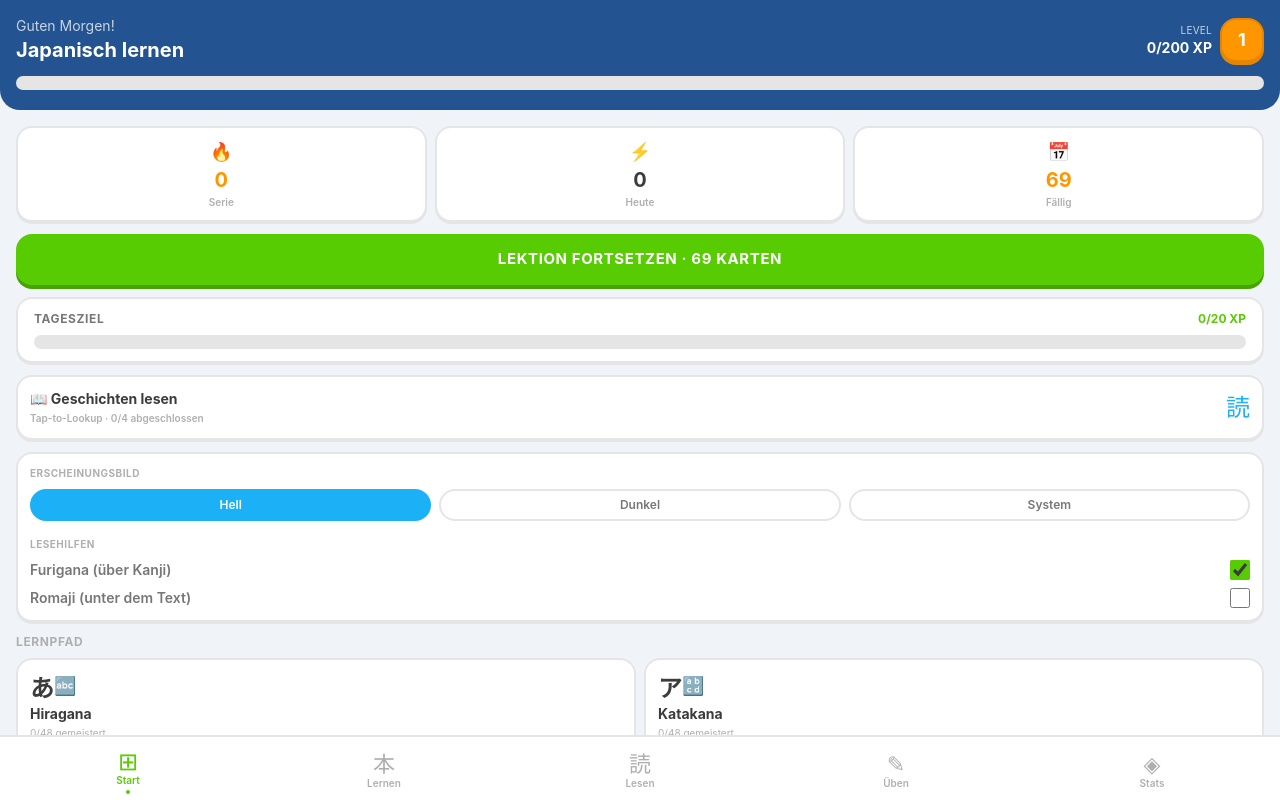
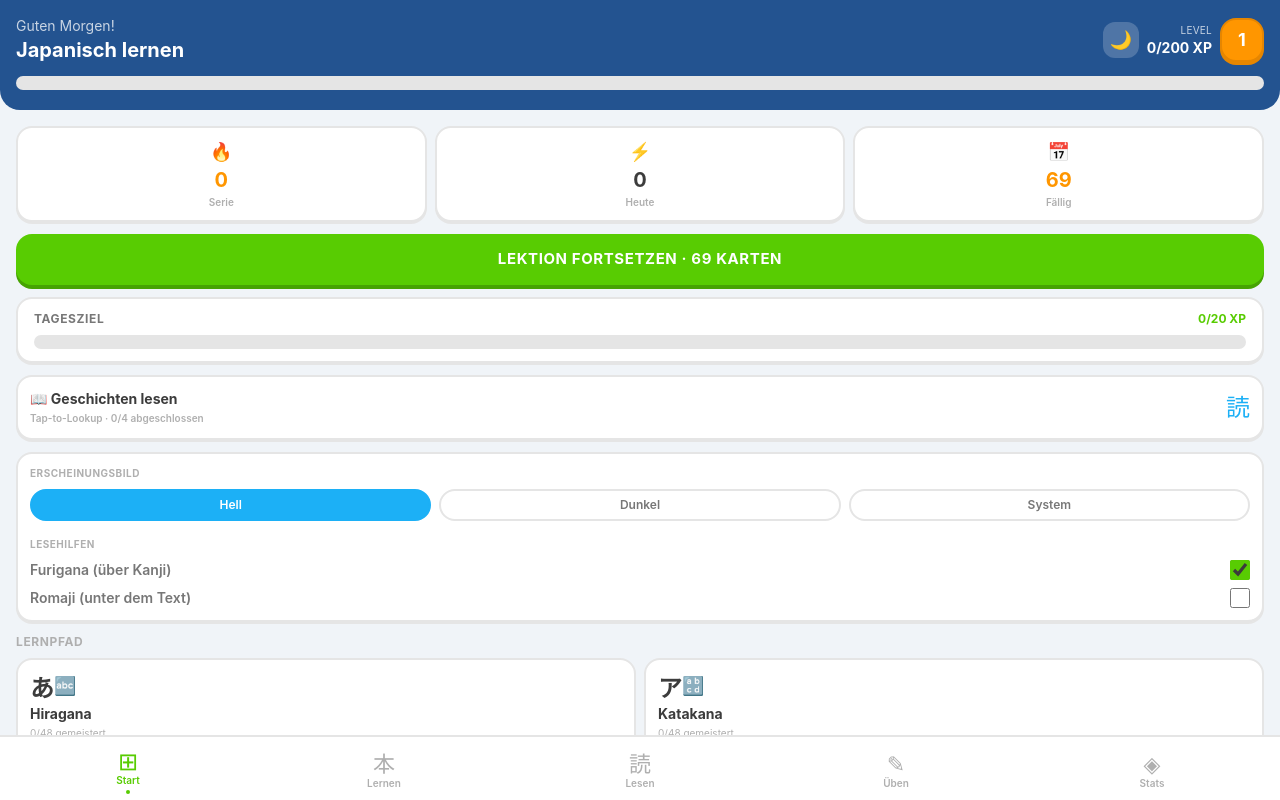
Before and after one commit to Dobolino/Japan-App, a React (Vite) app: page / in a window 1280 px wide. Built offline with nearby package versions, Linux system fonts and the light colour scheme.

Commit message:
Add theme toggle to header, always show reading in practice and grammar

```diff
--- a/src/components/practice/FlashcardFace.tsx
+++ b/src/components/practice/FlashcardFace.tsx
@@ -140,6 +140,10 @@ export default function FlashcardFace({
               {isJpFront ? (
                 <>
                   <JapanesePrompt card={card} size={multiChar ? 'sentence' : 'display'} />
+                  {/* Always show reading for sentences/grammar; romaji hint for single chars */}
+                  {(isGrammar || card.kind === 'sentence') && card.promptReading && phase === 'answer' && (
+                    <p className="jp text-sm text-[var(--blue)] font-semibold mt-2 opacity-80">{card.promptReading}</p>
+                  )}
                   {(showRomajiHint || !multiChar) && !card.promptReading && (
                     <p className="text-xl text-[var(--blue)] font-bold mt-3">{card.promptRomaji}</p>
                   )}
@@ -174,7 +178,15 @@ export default function FlashcardFace({
               {isJpFront ? (
                 <div className="meaning-hero meaning-hero--answer">{card.promptMeaning}</div>
               ) : (
-                <JapaneseAnswer card={card} />
+                <>
+                  <JapaneseAnswer card={card} />
+                  {/* Always show reading below Japanese answer */}
+                  {(card.answerReading || card.answerRomaji) && (
+                    <p className="jp text-sm text-[var(--blue)] font-semibold mt-2 opacity-80">
+                      {card.answerReading ?? card.answerRomaji}
+                    </p>
+                  )}
+                </>
               )}
 
               {!isJpFront && card.kind === 'lemma' && item.exampleWord && (
--- a/src/pages/HomePage.tsx
+++ b/src/pages/HomePage.tsx
@@ -15,7 +15,7 @@ const CAT_CONFIG: { key: ItemCategory; kana: string; label: string; emoji: strin
 
 export default function HomePage() {
   const navigate = useNavigate()
-  const { progress, items, getDueItems, getDueGrammarCount, setActiveCategory, storyProgress } = useStore()
+  const { progress, items, getDueItems, getDueGrammarCount, setActiveCategory, storyProgress, displayPrefs, setDisplayPrefs } = useStore()
   const all = Object.values(items)
   const due = getDueItems(undefined, 999).length + getDueGrammarCount()
 
@@ -52,6 +52,14 @@ export default function HomePage() {
             <h1 className="text-xl font-bold text-[var(--header-text)]">Japanisch lernen</h1>
           </div>
           <div className="flex items-center gap-2">
+            <button
+              type="button"
+              onClick={() => setDisplayPrefs({ theme: displayPrefs.theme === 'dark' ? 'light' : 'dark' })}
+              className="w-9 h-9 rounded-xl bg-white/20 flex items-center justify-center text-lg active:scale-90 transition-transform"
+              aria-label="Hell/Dunkel"
+            >
+              {displayPrefs.theme === 'dark' ? '☀️' : '🌙'}
+            </button>
             <div className="text-right">
               <div className="text-[10px] text-[var(--header-text-muted)] uppercase tracking-wide">Level</div>
               <div className="text-sm text-[var(--header-text)] font-bold">{xpNow}/{XP_PER_LEVEL} XP</div>
```
